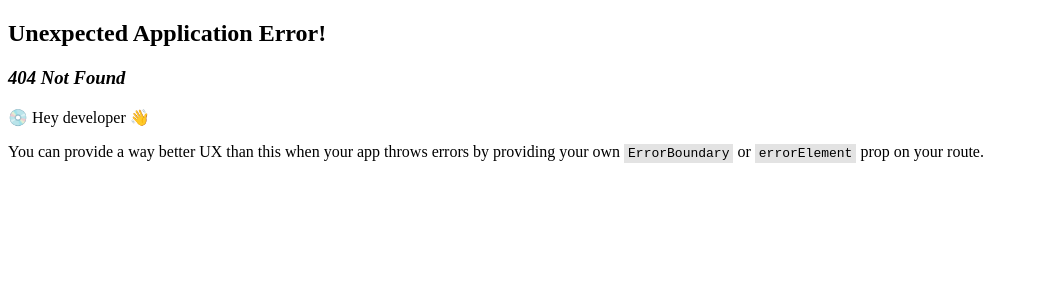
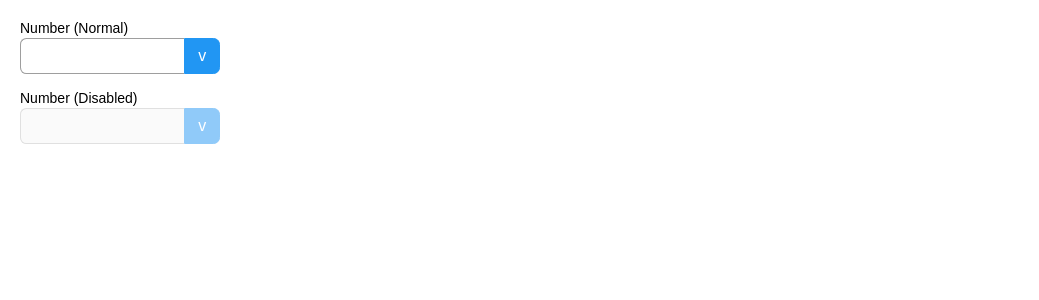
Before and after one commit to ChaiyoKung/react-aria-styled-components, a React (Vite) app: page /combo-box in a window 1280 px wide. Before the commit this address had no page. Shown: the top 300 px of the page, without its empty margins (0-1039 px from the left). Built offline with nearby package versions, Linux system fonts and the light colour scheme.

Commit message:
Create ComboBox

```diff
--- a/src/App.tsx
+++ b/src/App.tsx
@@ -9,6 +9,9 @@ export default function App() {
         <li>
           <a href="/toggle-button">ToggleButton</a>
         </li>
+        <li>
+          <a href="/combo-box">ComboBox</a>
+        </li>
       </ul>
     </>
   );
--- /dev/null
+++ b/src/ComboBox/ComboBox.tsx
@@ -0,0 +1,107 @@
+import { ComboBoxProps } from '@react-types/combobox';
+import { useRef } from 'react';
+import { useButton, useComboBox, useFilter } from 'react-aria';
+import { useComboBoxState } from 'react-stately';
+import { styled } from 'styled-components';
+import Popover from '../Popover/Popover';
+import ListBox from '../ListBox/ListBox';
+
+export const Wrapper = styled.div`
+  display: inline-flex;
+  flex-direction: column;
+  position: relative;
+  gap: 2px;
+`;
+
+export const Label = styled.label`
+  display: block;
+  font-family: Arial, Helvetica, sans-serif;
+  font-size: 14px;
+`;
+
+type InputGroupProps = { isFocused?: boolean; isOpen?: boolean };
+const InputGroup = styled.div<InputGroupProps>`
+  position: relative;
+  display: inline-flex;
+  flex-direction: row;
+  width: 200px;
+`;
+
+type InputProps = { isFocused?: boolean; isOpen?: boolean };
+const Input = styled.input<InputProps>`
+  padding: 0.5rem 0.8rem;
+  border-radius: 0.4rem 0 0 0.4rem;
+  border: 1px solid ${(props) => (props.isFocused ? '#2196f3' : '#9e9e9e')};
+  border-right: none;
+  background-color: white;
+  font-family: Arial, Helvetica, sans-serif;
+  font-size: 16px;
+  outline: none;
+  flex: 1;
+  width: 0;
+
+  &:disabled {
+    background: #fafafa;
+    border-color: #e0e0e0;
+    cursor: not-allowed;
+  }
+`;
+
+const Button = styled.button`
+  cursor: pointer;
+  padding: 0.5rem 0.8rem;
+  font-family: Arial, Helvetica, sans-serif;
+  font-size: 16px;
+  background: #2196f3;
+  color: white;
+  border: 1px solid #2196f3;
+  outline: none;
+  border-radius: 0 0.4rem 0.4rem 0;
+
+  &:hover {
+    background: #1e88e5;
+    border-color: #1e88e5;
+  }
+
+  &:disabled {
+    background: #90caf9;
+    border-color: #90caf9;
+    cursor: not-allowed;
+  }
+`;
+
+export default function ComboBox<T extends object>(props: ComboBoxProps<T>) {
+  const { contains } = useFilter({ sensitivity: 'base' });
+  const state = useComboBoxState({ ...props, defaultFilter: contains });
+
+  const buttonRef = useRef<HTMLButtonElement>(null);
+  const inputRef = useRef<HTMLInputElement>(null);
+  const listBoxRef = useRef<HTMLUListElement>(null);
+  const popoverRef = useRef<HTMLDivElement>(null);
+
+  const {
+    buttonProps: triggerProps,
+    inputProps,
+    listBoxProps,
+    labelProps,
+  } = useComboBox({ ...props, inputRef, buttonRef, listBoxRef, popoverRef }, state);
+
+  const { buttonProps } = useButton(triggerProps, buttonRef);
+
+  return (
+    <Wrapper>
+      <Label {...labelProps}>{props.label}</Label>
+      <InputGroup isFocused={state.isFocused}>
+        <Input {...inputProps} ref={inputRef} isFocused={state.isFocused} />
+        <Button {...buttonProps} ref={buttonRef}>
+          v
+        </Button>
+      </InputGroup>
+      {state.isOpen && (
+        <Popover popoverRef={popoverRef} triggerRef={inputRef} state={state} isNonModal placement="bottom start">
+          <ListBox {...listBoxProps} listBoxRef={listBoxRef} state={state} />
+        </Popover>
+      )}
+    </Wrapper>
+  );
+}
--- /dev/null
+++ b/src/ComboBox/route.tsx
@@ -0,0 +1,43 @@
+import { styled } from 'styled-components';
+import ComboBox from './ComboBox';
+import { Item } from 'react-stately';
+
+const Stack = styled.div`
+  display: flex;
+  flex-direction: column;
+  align-items: start;
+  gap: 1rem;
+  padding: 12px;
+`;
+
+export default function ComboBoxRoute() {
+  return (
+    <Stack>
+      <ComboBox label="Number (Normal)">
+        <Item key="one">One</Item>
+        <Item key="two">Two</Item>
+        <Item key="three">Three</Item>
+        <Item key="four">Four</Item>
+        <Item key="five">Five</Item>
+        <Item key="six">Six</Item>
+        <Item key="seven">Seven</Item>
+        <Item key="eight">Eight</Item>
+        <Item key="nine">Nine</Item>
+        <Item key="ten">Ten</Item>
+      </ComboBox>
+
+      <ComboBox label="Number (Disabled)" isDisabled>
+        <Item key="one">One</Item>
+        <Item key="two">Two</Item>
+        <Item key="three">Three</Item>
+        <Item key="four">Four</Item>
+        <Item key="five">Five</Item>
+        <Item key="six">Six</Item>
+        <Item key="seven">Seven</Item>
+        <Item key="eight">Eight</Item>
+        <Item key="nine">Nine</Item>
+        <Item key="ten">Ten</Item>
+      </ComboBox>
+    </Stack>
+  );
+}
--- /dev/null
+++ b/src/ListBox/ListBox.tsx
@@ -0,0 +1,84 @@
+import { AriaListBoxOptions } from '@react-aria/listbox';
+import { Node } from '@react-types/shared';
+import { ListState } from 'react-stately';
+import { useListBox, useOption } from 'react-aria';
+import { RefObject, useRef, HTMLAttributes, createContext } from 'react';
+import { styled } from 'styled-components';
+
+interface ListBoxProps extends AriaListBoxOptions<unknown> {
+  listBoxRef?: RefObject<HTMLUListElement>;
+  state: ListState<unknown>;
+}
+
+interface OptionProps {
+  item: Node<unknown>;
+  state: ListState<unknown>;
+}
+
+const List = styled.ul`
+  list-style: none;
+  max-height: 300px;
+  overflow: auto;
+  padding: 0;
+  margin: 4px 0;
+  outline: none;
+  width: 100%;
+`;
+
+interface ListItemProps {
+  isFocused?: boolean;
+  isSelected?: boolean;
+}
+
+const ListItem = styled.li<ListItemProps>`
+  background: ${(props) => (props.isFocused ? '#2196f3' : '')};
+  color: ${(props) => (props.isFocused ? 'white' : props.isSelected ? '#2196f3' : 'black')};
+  font-weight: ${(props) => (props.isSelected ? '600' : 'normal')};
+  font-family: Arial, Helvetica, sans-serif;
+  font-size: 14px;
+  padding: 8px;
+  cursor: default;
+  outline: none;
+`;
+
+const ItemContent = styled.div`
+  display: flex;
+  align-items: center;
+`;
+
+export default function ListBox(props: ListBoxProps) {
+  const ref = useRef<HTMLUListElement>(null);
+  const { listBoxRef = ref, state } = props;
+  const { listBoxProps } = useListBox(props, state, listBoxRef);
+
+  return (
+    <List {...listBoxProps} ref={listBoxRef}>
+      {[...state.collection].map((item) => (
+        <Option key={item.key} item={item} state={state} />
+      ))}
+    </List>
+  );
+}
+
+interface OptionContextValue {
+  labelProps: HTMLAttributes<HTMLElement>;
+  descriptionProps: HTMLAttributes<HTMLElement>;
+}
+
+const OptionContext = createContext<OptionContextValue>({
+  labelProps: {},
+  descriptionProps: {},
+});
+
+function Option({ item, state }: OptionProps) {
+  const ref = useRef<HTMLLIElement>(null);
+  const { optionProps, labelProps, descriptionProps, isSelected, isFocused } = useOption({ key: item.key }, state, ref);
+
+  return (
+    <ListItem {...optionProps} ref={ref} isFocused={isFocused} isSelected={isSelected}>
+      <ItemContent>
+        <OptionContext.Provider value={{ labelProps, descriptionProps }}>{item.rendered}</OptionContext.Provider>
+      </ItemContent>
+    </ListItem>
+  );
+}
--- /dev/null
+++ b/src/Popover/Popover.tsx
@@ -0,0 +1,46 @@
+import { OverlayTriggerState } from 'react-stately';
+import { AriaPopoverProps } from '@react-aria/overlays';
+import { usePopover, DismissButton, Overlay } from '@react-aria/overlays';
+import { ReactNode, RefObject, useRef } from 'react';
+import { styled } from 'styled-components';
+
+const ModalOverlay = styled.div`
+  position: fixed;
+  inset: 0;
+`;
+
+const Wrapper = styled.div`
+  position: absolute;
+  top: 100%;
+  z-index: 1;
+  width: 200px;
+  border: 1px solid #e0e0e0;
+  border-radius: 0.4rem;
+  margin-top: 6px;
+  box-shadow: 0 4px 8px #eeeeee;
+  background: white;
+`;
+
+export interface PopoverProps extends Omit<AriaPopoverProps, 'popoverRef'> {
+  children: ReactNode;
+  state: OverlayTriggerState;
+  popoverRef?: RefObject<HTMLDivElement>;
+}
+
+export default function Popover(props: PopoverProps) {
+  const ref = useRef<HTMLDivElement>(null);
+  const { popoverRef = ref, state, children, isNonModal } = props;
+
+  const { popoverProps, underlayProps } = usePopover({ ...props, popoverRef }, state);
+
+  return (
+    <Overlay>
+      {!isNonModal && <ModalOverlay {...underlayProps} />}
+      <Wrapper {...popoverProps} ref={popoverRef}>
+        {!isNonModal && <DismissButton onDismiss={state.close} />}
+        {children}
+        <DismissButton onDismiss={state.close} />
+      </Wrapper>
+    </Overlay>
+  );
+}
--- a/src/main.tsx
+++ b/src/main.tsx
@@ -4,11 +4,13 @@ import { RouterProvider, createBrowserRouter } from 'react-router-dom';
 import App from './App';
 import ButtonRoute from './Button/route';
 import ToggleButtonRoute from './ToggleButton/route';
+import ComboBoxRoute from './ComboBox/route';
 
 const router = createBrowserRouter([
   { path: '/', element: <App /> },
   { path: '/button', element: <ButtonRoute /> },
   { path: '/toggle-button', element: <ToggleButtonRoute /> },
+  { path: '/combo-box', element: <ComboBoxRoute /> },
 ]);
 
 ReactDOM.createRoot(document.getElementById('root') as HTMLElement).render(
```
